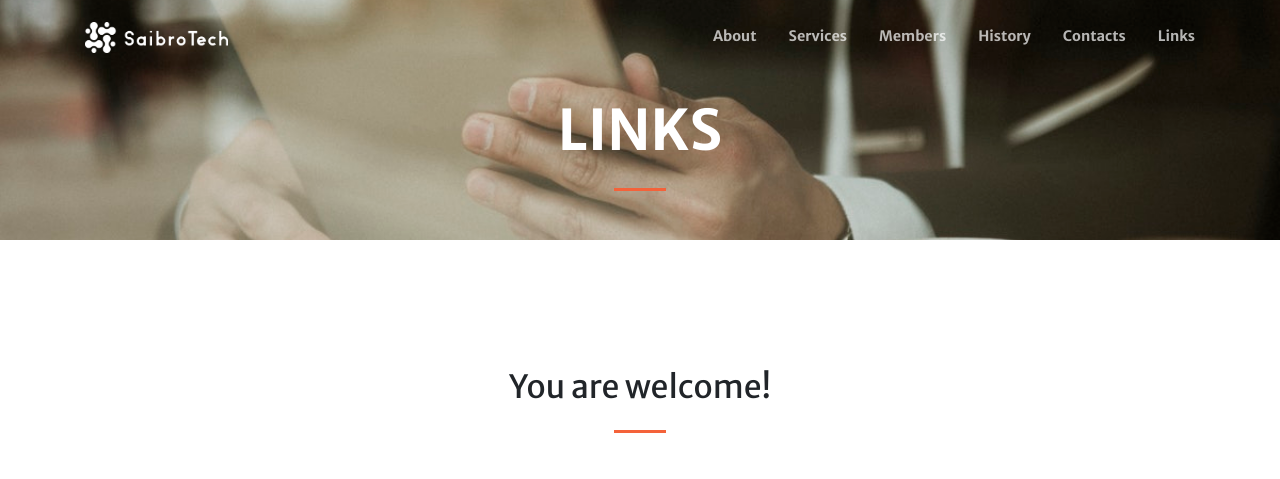
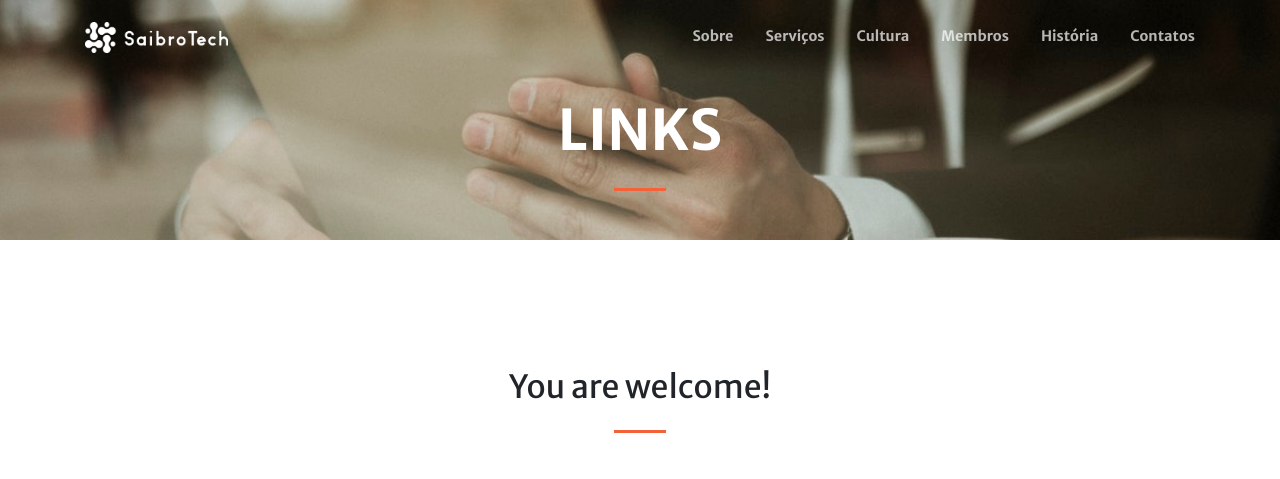
Before and after one commit to saibrotech/site, a Jekyll site: the page built from links.md, in a window 1280 px wide. Shown: the top 479 px of the page. Built offline with Jekyll 4.4.1, drawn with Linux system fonts in a browser that asks for light colours.

Commit message:
adjusted menu

```diff
--- a/_data/menus.yml
+++ b/_data/menus.yml
@@ -3,15 +3,15 @@
 # However on github-pages custom plugins are disabled, and the script doesn't
 # run. So please, fill in any custom menu entry here.
 header:
-- title: About
-  url: /#about
-- title: Services
-  url: /#services
-- title: Members
-  url: /#members
-- title: History
-  url: /#timeline
-- title: Contacts
-  url: /#contacts
-- title: Links
-  url: /links
+- title: Sobre
+  url: /#sobre
+- title: Serviços
+  url: /#servicos
+- title: Cultura
+  url: /#cultura
+- title: Membros
+  url: /#membros
+- title: História
+  url: /#historia
+- title: Contatos
+  url: /#contatos
```
Also changed, not shown: index.md (+7 -6 lines).
